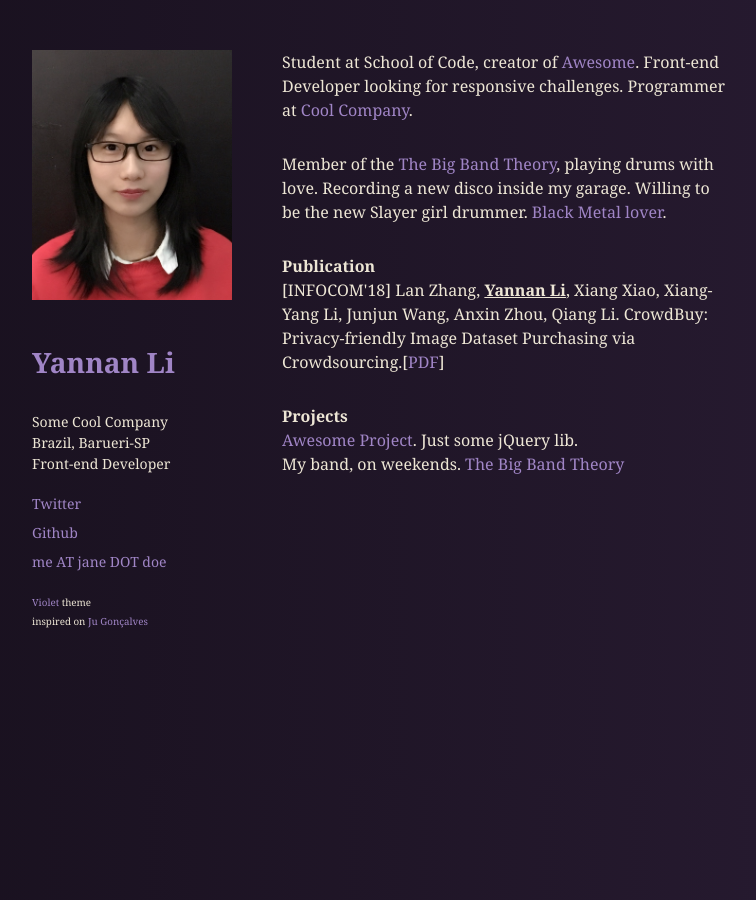
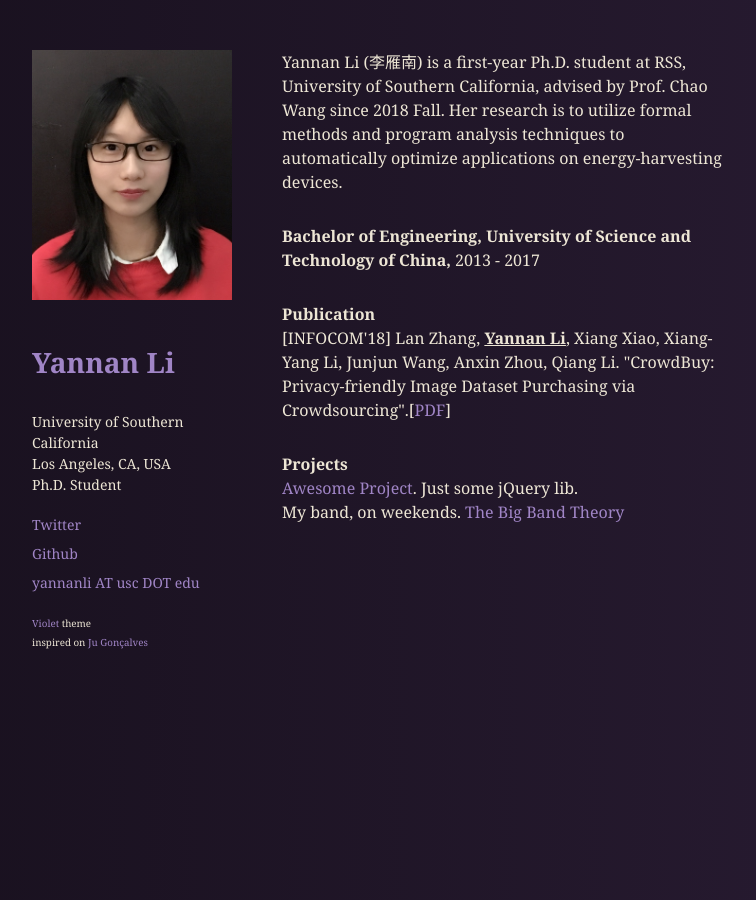
Before and after one commit to YannanLiCS/YannanLiCS.github.io.backup, a Jekyll site: the page built from index.html, in a window 1280 px wide. Shown: the whole page, without its empty margins (68-824 px from the left). Built offline with Jekyll 4.4.1, drawn with Linux system fonts in a browser that asks for light colours.

Commit message:
Update index.html

```diff
--- a/index.html
+++ b/index.html
@@ -10,37 +10,37 @@ title: Home
   </h1>
 
   <p>
-    Some Cool Company</br>
-    Brazil, Barueri-SP</br>
-    Front-end Developer
+    University of Southern California</br>
+    Los Angeles, CA, USA</br>
+    Ph.D. Student
   </p>
 
   <nav>
     <ul>
       <li><a href="https://twitter.com/{{ site.twitter }}">Twitter</a></li>
       <li><a href="https://github.com/{{ site.github }}">Github</a></li>
-      <li><a href="mailto:{{ site.email }}">me AT jane DOT doe</a></li>
+      <li><a href="mailto:yannanli@usc.edu">yannanli AT usc DOT edu</a></li>
     </ul>
   </nav>
 
   <small>
-    <a href="https://github.com/sergiokopplin/violet">Violet</a> theme
+    <a href="https://github.com/YannanLiCS/">Violet</a> theme
     <br> inspired on <a href="http://cyberglot.me/">Ju Gonçalves</a>
   </small>
 </header>
 
 <section class="content">
   <p>
-    Student at School of Code, creator of <a href="http://aweso.me/">Awesome</a>. Front-end Developer looking for responsive challenges. Programmer at <a href="https://google.com/search?q=cool+company">Cool Company</a>.
+    Yannan Li (李雁南) is a first-year Ph.D. student at RSS, University of Southern California, advised by Prof. Chao Wang since 2018 Fall. Her research is to utilize formal methods and program analysis techniques to automatically optimize applications on energy-harvesting devices.
   </p>
 
   <p>
-    Member of the <a href="https://google.com/search?q=big+bang+theory+show">The Big Band Theory</a>, playing drums with love. Recording a new disco inside my garage. Willing to be the new Slayer girl drummer. <a href="https://google.com/search?q=black+metal">Black Metal lover</a>.
+  <strong>Bachelor of Engineering, University of Science and Technology of China,</strong> 2013 - 2017<br>
   </p>
 
   <p>
     <strong>Publication</strong></br>
-    [INFOCOM'18] Lan Zhang, <strong><u>Yannan Li</u></strong>, Xiang Xiao, Xiang-Yang Li, Junjun Wang, Anxin Zhou, Qiang Li. CrowdBuy: Privacy-friendly Image Dataset Purchasing via Crowdsourcing.[<a href="assets/images/CrowdBuy.pdf">PDF</a>]</li>
+    [INFOCOM'18] Lan Zhang, <strong><u>Yannan Li</u></strong>, Xiang Xiao, Xiang-Yang Li, Junjun Wang, Anxin Zhou, Qiang Li. "CrowdBuy: Privacy-friendly Image Dataset Purchasing via Crowdsourcing".[<a href="assets/images/CrowdBuy.pdf">PDF</a>]</li>
   </p>
 
   <p>
```
